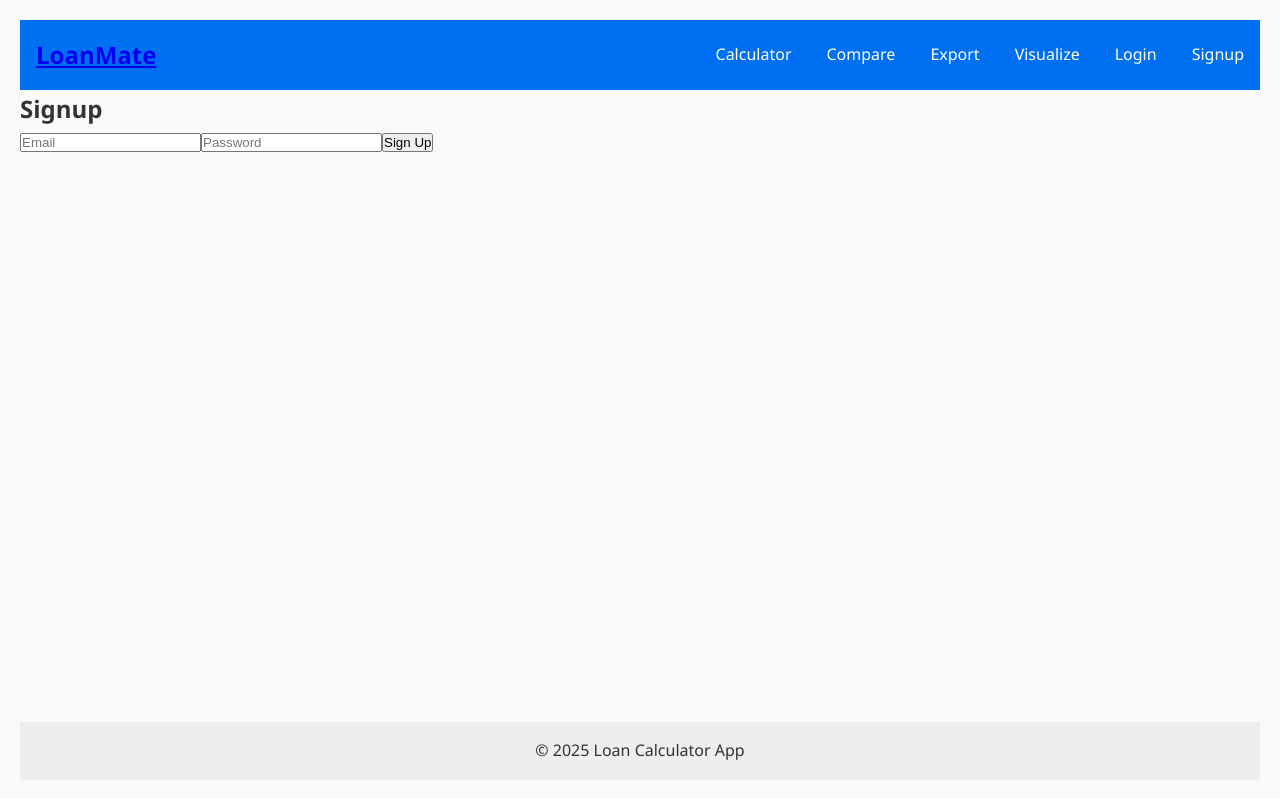
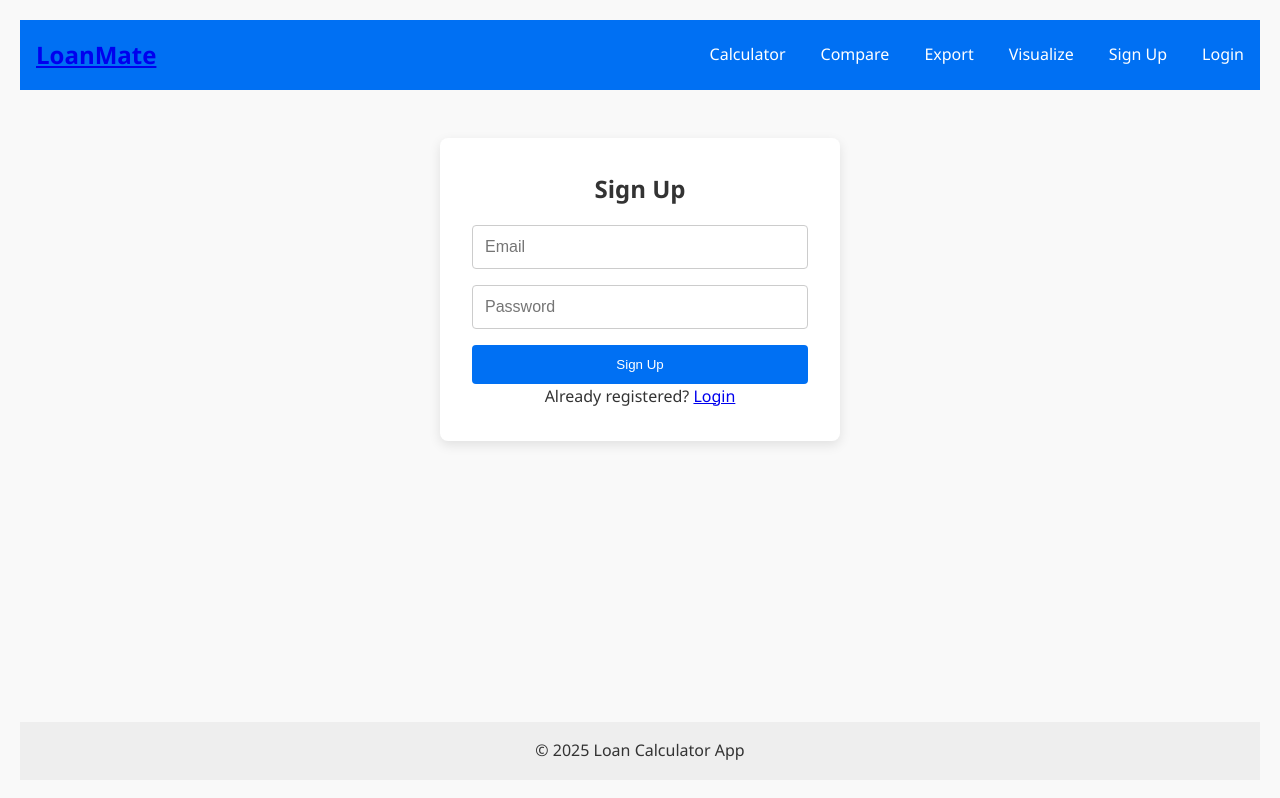
Before and after one commit to Priyal-2005/Loan-Calculator-App, a Next.js app: page /signup in a window 1280 px wide. Built offline with nearby package versions, Linux system fonts and the light colour scheme; no server answers.

Commit message:
added firebase

```diff
--- a/app/globals.css
+++ b/app/globals.css
@@ -166,6 +166,46 @@ text-align: center;
     color: #ff4747;
 }
 
+.auth-container {
+    max-width: 400px;
+    margin: 3rem auto;
+    padding: 2rem;
+    background: #fff;
+    border-radius: 8px;
+    box-shadow: 0 4px 12px rgba(0, 0, 0, 0.1);
+    text-align: center;
+}
+
+.auth-container h2 {
+    margin-bottom: 1rem;
+}
+
+.auth-container form {
+    display: flex;
+    flex-direction: column;
+    gap: 1rem;
+}
+
+.auth-container input {
+    padding: 0.75rem;
+    font-size: 1rem;
+    border: 1px solid #ccc;
+    border-radius: 4px;
+}
+
+.auth-container button {
+    padding: 0.75rem;
+    background-color: #0070f3;
+    color: #fff;
+    border: none;
+    border-radius: 4px;
+    cursor: pointer;
+}
+
+.auth-container button:hover {
+    background-color: #005bb5;
+}
+
 footer {
     padding: 1rem;
     background-color: #eaeaea;
--- a/app/signup/page.js
+++ b/app/signup/page.js
@@ -1,18 +1,35 @@
 'use client';
-import { useState } from 'react';
+import { useState, useEffect } from 'react';
 import { useRouter } from 'next/navigation';
+import Link from 'next/link';
+import { createUserWithEmailAndPassword } from "firebase/auth";
+import { auth } from "@/lib/firebase";
 
 export default function SignupPage() {
-  const [email, setEmail] = useState("");
-  const [password, setPassword] = useState("");
+  const [email, setEmail] = useState('');
+  const [password, setPassword] = useState('');
   const router = useRouter();
 
-  const handleSignup = (e) => {
+  useEffect(() => {
+    const unsubscribe = auth.onAuthStateChanged((user) => {
+      if (user) {
+        router.push('/');
+      }
+    });
+
+    return () => unsubscribe();
+  }, []);
+
+  const handleSignup = async (e) => {
     e.preventDefault();
     if (email && password) {
-      localStorage.setItem('user', JSON.stringify({ email, password }));
-      alert('Signup successful! You can now login.');
-      router.push('/login');
+      try {
+        await createUserWithEmailAndPassword(auth, email, password);
+        router.push('/');
+      } catch (error) {
+        alert('Error creating account. Please try again.');
+        console.error("Signup Error:", error);
+      }
     } else {
       alert('Please enter a valid email and password.');
     }
@@ -20,7 +37,7 @@ export default function SignupPage() {
 
   return (
     <div className="auth-container">
-      <h2>Signup</h2>
+      <h2>Sign Up</h2>
       <form onSubmit={handleSignup}>
         <input
           type="email"
@@ -38,6 +55,9 @@ export default function SignupPage() {
         />
         <button type="submit">Sign Up</button>
       </form>
+      <p>
+        Already registered? <Link href="/login">Login</Link>
+      </p>
     </div>
   );
 }
--- a/components/NavBar.js
+++ b/components/NavBar.js
@@ -2,20 +2,29 @@
 import Link from 'next/link';
 import { useEffect, useState } from 'react';
 import { useRouter } from 'next/navigation';
+import { auth } from "@/lib/firebase";
+import { onAuthStateChanged, signOut } from "firebase/auth";
 
 export default function NavBar() {
   const [loggedIn, setLoggedIn] = useState(false);
   const router = useRouter();
 
   useEffect(() => {
-    const isLoggedIn = localStorage.getItem('loggedIn') === 'true';
-    setLoggedIn(isLoggedIn);
+    const unsubscribe = onAuthStateChanged(auth, (user) => {
+      setLoggedIn(!!user);
+    });
+
+    return () => unsubscribe();
   }, []);
 
-  const handleLogout = () => {
-    localStorage.removeItem('loggedIn');
-    setLoggedIn(false);
-    router.push('/');
+  const handleLogout = async () => {
+    try {
+      await signOut(auth);
+      router.push('/signup');
+      setLoggedIn(false);
+    } catch (error) {
+      console.error('Error logging out: ', error);
+    }
   };
 
   return (
@@ -35,8 +44,8 @@ export default function NavBar() {
             </button>
           ) : (
             <>
+              <Link href="/signup">Sign Up</Link>
               <Link href="/login">Login</Link>
-              <Link href="/signup">Signup</Link>
             </>
           )}
         </div>
--- a/jsconfig.json
+++ b/jsconfig.json
@@ -2,6 +2,7 @@
   "compilerOptions": {
     "paths": {
       "@/*": ["./*"]
-    }
+    },
+    "types": ["node"]
   }
 }
--- /dev/null
+++ b/lib/firebase.js
@@ -0,0 +1,20 @@
+// lib/firebase.js
+
+import { initializeApp, getApps, getApp } from 'firebase/app';
+import { getAuth } from 'firebase/auth';
+
+// Replace this with your own Firebase config from Firebase Console
+const firebaseConfig = {
+  apiKey: process.env.NEXT_PUBLIC_FIREBASE_API_KEY,
+  authDomain: process.env.NEXT_PUBLIC_FIREBASE_AUTH_DOMAIN,
+  projectId: process.env.NEXT_PUBLIC_FIREBASE_PROJECT_ID,
+  storageBucket: process.env.NEXT_PUBLIC_FIREBASE_STORAGE_BUCKET,
+  messagingSenderId: process.env.NEXT_PUBLIC_FIREBASE_MESSAGING_SENDER_ID,
+  appId: process.env.NEXT_PUBLIC_FIREBASE_APP_ID,
+};
+
+// Initialize Firebase (only if not already initialized)
+const app = !getApps().length ? initializeApp(firebaseConfig) : getApp();
+
+// Get Firebase Auth instance
+export const auth = getAuth(app);
```
Also changed, not shown: app/login/page.js (+24 -11 lines), app/page.js (+58 -2 lines), package.json (+5 -3 lines), 1 other file (tests, documents, lock files or other folders).
